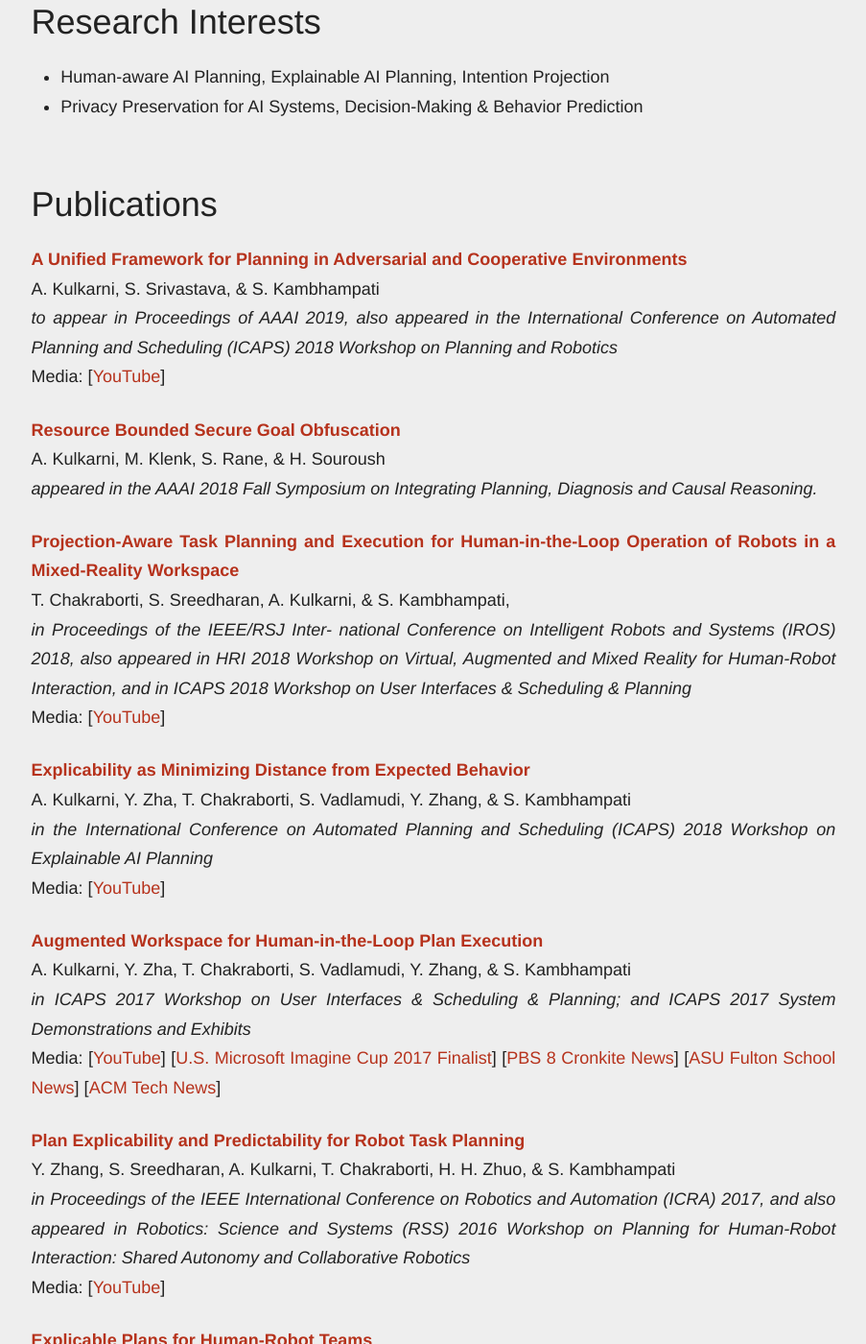
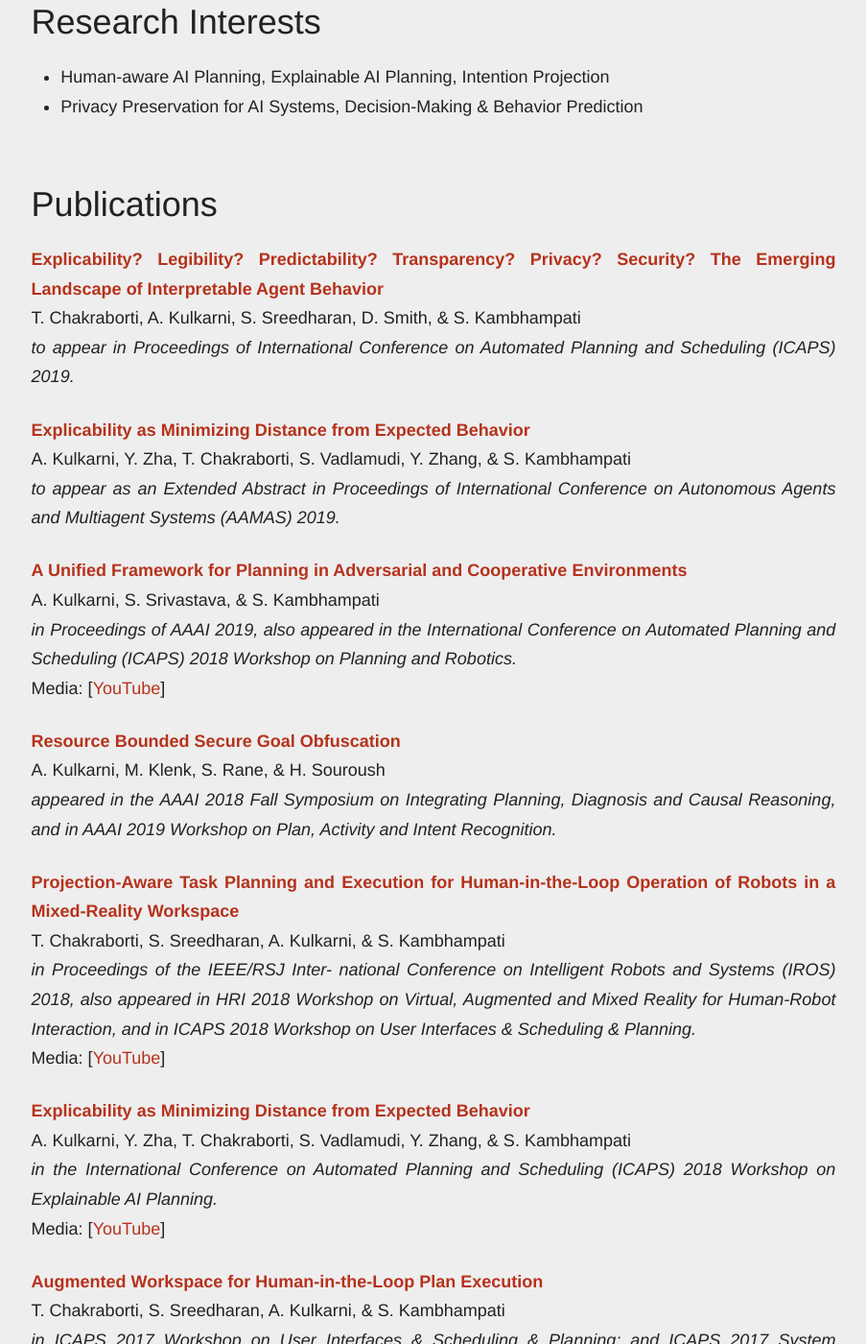
Before and after one commit to AnaghaK/anaghak.github.io, a Jekyll site: the page built from index.md, in a window 1280 px wide and 1400 px high, scrolled down 568 px. Shown: the whole window at 96% size, without its empty margins (188-1091 px from the left). Built offline with Jekyll 4.4.1, drawn with Linux system fonts in a browser that asks for light colours; some of the changed text lies outside the part shown.

Commit message:
updated Feb 9 2019

```diff
--- a/index.md
+++ b/index.md
@@ -5,22 +5,32 @@ permalink: /
 
 pubs:
 
+    - title:   "Explicability? Legibility? Predictability? Transparency? Privacy? Security? The Emerging Landscape of Interpretable Agent Behavior"
+      author:  "T. Chakraborti, A. Kulkarni, S. Sreedharan, D. Smith, & S. Kambhampati"
+      journal: "to appear in Proceedings of International Conference on Automated Planning and Scheduling (ICAPS) 2019."
+      url:     "https://arxiv.org/pdf/1811.09722.pdf"
+
+    - title:   "Explicability as Minimizing Distance from Expected Behavior"
+      author:  "A. Kulkarni, Y. Zha, T. Chakraborti, S. Vadlamudi, Y. Zhang, & S. Kambhampati"
+      journal: "to appear as an Extended Abstract in Proceedings of International Conference on Autonomous Agents and Multiagent Systems (AAMAS) 2019."
+      url:     "https://arxiv.org/pdf/1611.05497.pdf"
+
     - title:   "A Unified Framework for Planning in Adversarial and Cooperative Environments"
       author:  "A. Kulkarni, S. Srivastava, & S. Kambhampati"
-      journal: "to appear in Proceedings of AAAI 2019, also appeared in the International Conference on Automated Planning and Scheduling (ICAPS) 2018 Workshop on Planning and Robotics"
-      url:     "https://arxiv.org/pdf/1802.06137.pdf"
+      journal: "in Proceedings of AAAI 2019, also appeared in the International Conference on Automated Planning and Scheduling (ICAPS) 2018 Workshop on Planning and Robotics."
+      url:     "https://yochan-lab.github.io/papers/files/papers/anagha-aaai-2019.pdf"
       media:
         - name: "YouTube"
           url:  "https://youtu.be/9eteZS5Vw84"
 
     - title:   "Resource Bounded Secure Goal Obfuscation"
       author:  "A. Kulkarni, M. Klenk, S. Rane, & H. Souroush"
-      journal: "appeared in the AAAI 2018 Fall Symposium on Integrating Planning, Diagnosis and Causal Reasoning."
+      journal: "appeared in the AAAI 2018 Fall Symposium on Integrating Planning, Diagnosis and Causal Reasoning, and in AAAI 2019 Workshop on Plan, Activity and Intent Recognition."
       url:     "http://www.public.asu.edu/~akulka16/papers/parc-obfuscation-aaai.pdf"
 
     - title:   "Projection-Aware Task Planning and Execution for Human-in-the-Loop Operation of Robots in a Mixed-Reality Workspace"
-      author:  "T. Chakraborti, S. Sreedharan, A. Kulkarni, & S. Kambhampati,"
-      journal: "in Proceedings of the IEEE/RSJ Inter- national Conference on Intelligent Robots and Systems (IROS) 2018, also appeared in HRI 2018 Workshop on Virtual, Augmented and Mixed Reality for Human-Robot Interaction, and in ICAPS 2018 Workshop on User Interfaces & Scheduling & Planning"
+      author:  "T. Chakraborti, S. Sreedharan, A. Kulkarni, & S. Kambhampati"
+      journal: "in Proceedings of the IEEE/RSJ Inter- national Conference on Intelligent Robots and Systems (IROS) 2018, also appeared in HRI 2018 Workshop on Virtual, Augmented and Mixed Reality for Human-Robot Interaction, and in ICAPS 2018 Workshop on User Interfaces & Scheduling & Planning."
       url:     "https://yochan-lab.github.io/papers/files/papers/projection-aware.pdf"
       media:
         - name: "YouTube"
@@ -28,15 +38,15 @@ pubs:
 
     - title:   "Explicability as Minimizing Distance from Expected Behavior"
       author:  "A. Kulkarni, Y. Zha, T. Chakraborti, S. Vadlamudi, Y. Zhang, & S. Kambhampati"
-      journal: "in the International Conference on Automated Planning and Scheduling (ICAPS) 2018 Workshop on Explainable AI Planning"
+      journal: "in the International Conference on Automated Planning and Scheduling (ICAPS) 2018 Workshop on Explainable AI Planning."
       url:     "https://arxiv.org/pdf/1611.05497.pdf"
       media:
         - name: "YouTube"
           url:  "https://youtu.be/iLG-ANQtYms"
 
     - title:   "Augmented Workspace for Human-in-the-Loop Plan Execution"
-      author:  "A. Kulkarni, Y. Zha, T. Chakraborti, S. Vadlamudi, Y. Zhang, & S. Kambhampati"
-      journal: "in ICAPS 2017 Workshop on User Interfaces & Scheduling & Planning; and ICAPS 2017 System Demonstrations and Exhibits"
+      author:  "T. Chakraborti, S. Sreedharan, A. Kulkarni, & S. Kambhampati"
+      journal: "in ICAPS 2017 Workshop on User Interfaces & Scheduling & Planning; and ICAPS 2017 System Demonstrations and Exhibits."
       url:     "https://arxiv.org/pdf/1703.08930.pdf"
       media:
         - name: "YouTube"
@@ -52,7 +62,7 @@ pubs:
 
     - title:   "Plan Explicability and Predictability for Robot Task Planning"
       author:  "Y. Zhang, S. Sreedharan, A. Kulkarni, T. Chakraborti, H. H. Zhuo, & S. Kambhampati"
-      journal: "in Proceedings of the IEEE International Conference on Robotics and Automation (ICRA) 2017, and also appeared in Robotics: Science and Systems (RSS) 2016 Workshop on Planning for Human-Robot Interaction: Shared Autonomy and Collaborative Robotics"
+      journal: "in Proceedings of the IEEE International Conference on Robotics and Automation (ICRA) 2017, and also appeared in Robotics: Science and Systems (RSS) 2016 Workshop on Planning for Human-Robot Interaction: Shared Autonomy and Collaborative Robotics."
       url:     "http://rakaposhi.eas.asu.edu/icra17-explicability.pdf"
       media:
         - name: "YouTube"
@@ -60,7 +70,7 @@ pubs:
 
     - title:   "Explicable Plans for Human-Robot Teams"
       author:  "A. Kulkarni"
-      journal: "in AIJ Student Spotlight, Robotics: Science and Systems (RSS) 2016 Workshop on Planning for Human-Robot Interaction: Shared Autonomy and Collaborative Robotics"
+      journal: "in AIJ Student Spotlight, Robotics: Science and Systems (RSS) 2016 Workshop on Planning for Human-Robot Interaction: Shared Autonomy and Collaborative Robotics."
       url:     "http://people.csail.mit.edu/cdarpino/RSS2016WorkshopHRcolla/abstracts/RSS16WS_AI_award_ExplicablePlans.pdf"
       media:
         - name: "YouTube"
```
